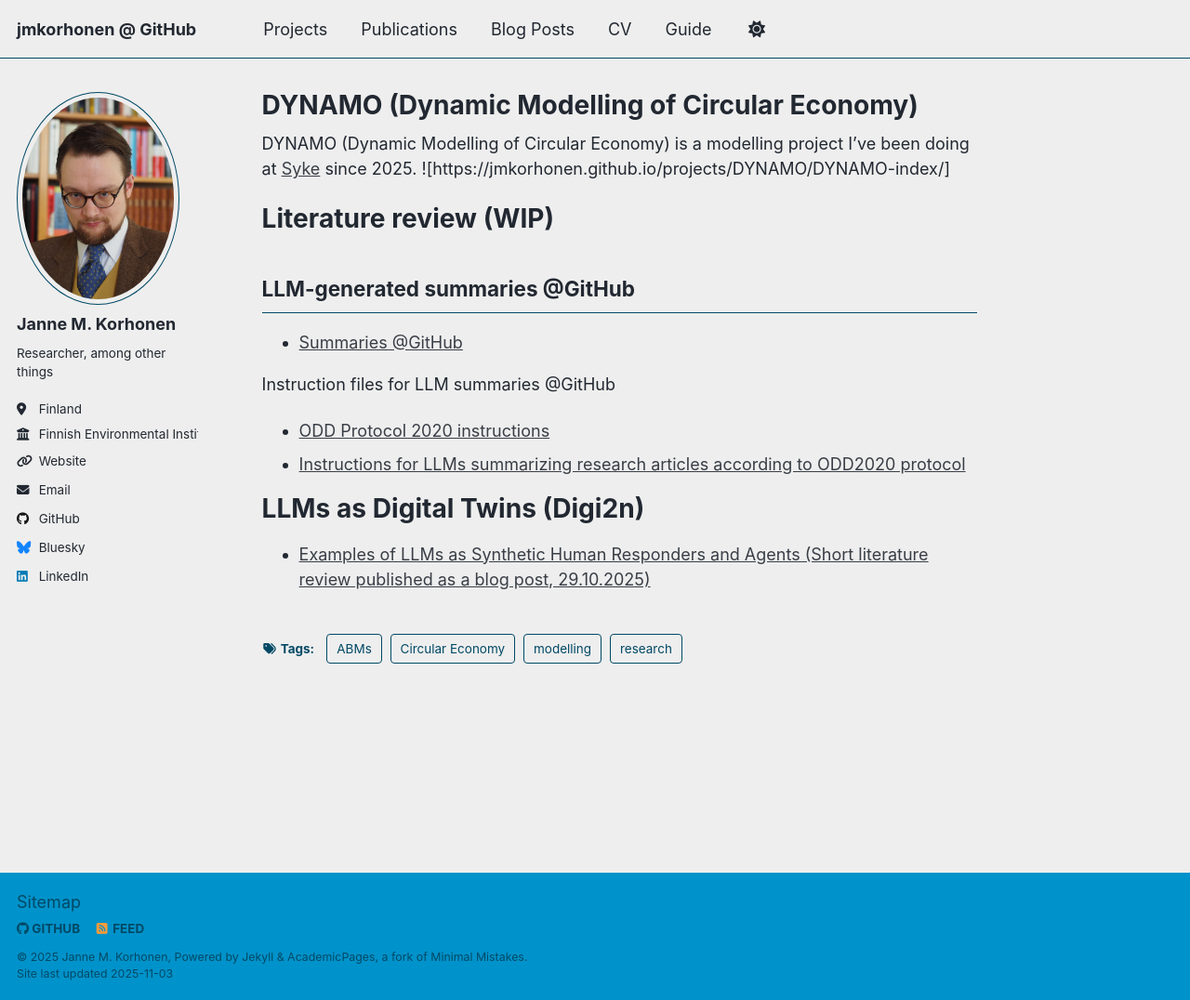
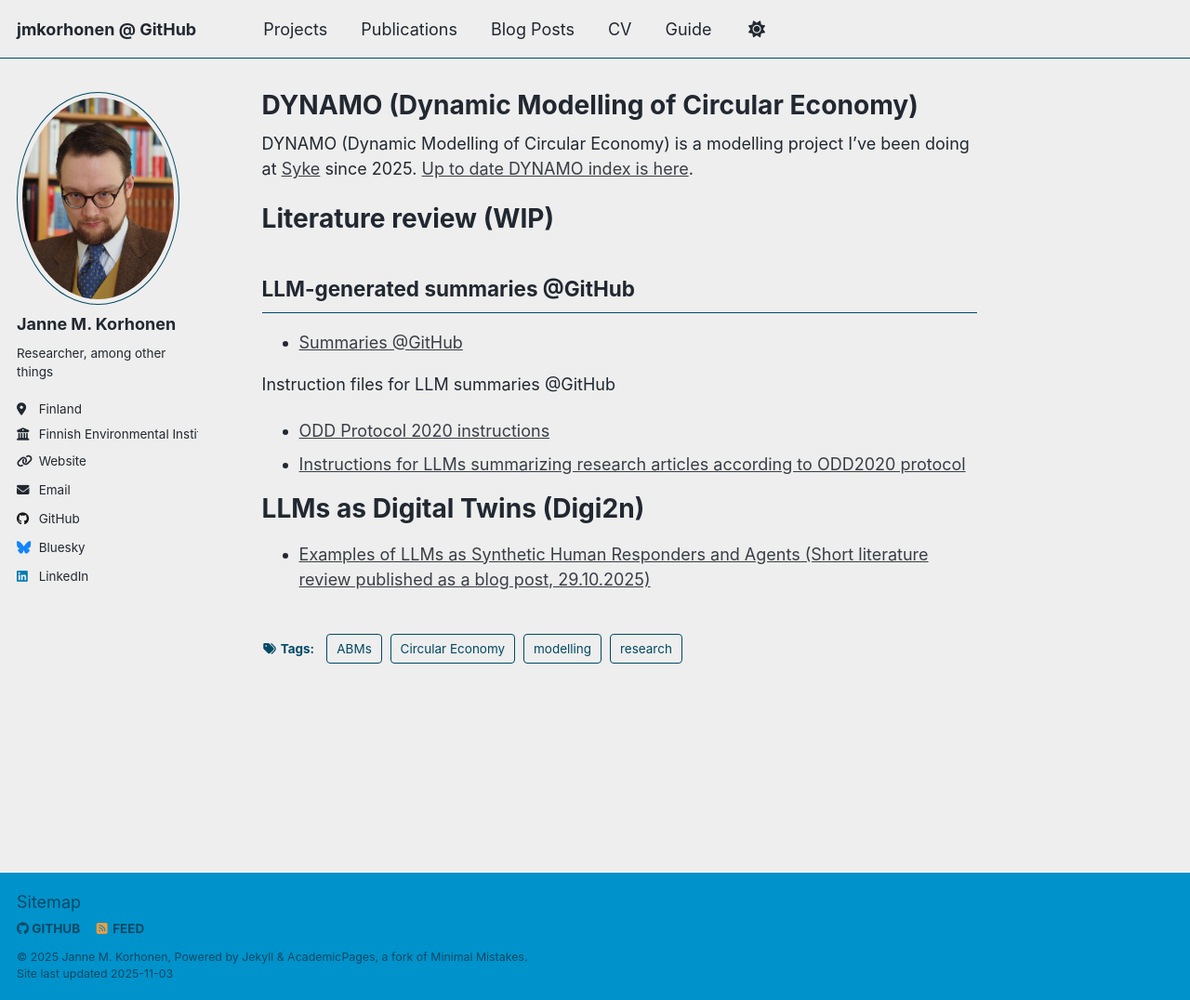
Before and after one commit to jmkorhonen/jmkorhonen.github.io, a Jekyll site: the page built from _pages/projects/DYNAMO.md, in a window 1280 px wide and 1076 px high. Shown: the whole window at 93% size. Built offline with Jekyll 4.4.1, drawn with Linux system fonts in a browser that asks for light colours; a script that is not in the unit is left out.

Commit message:
Update DYNAMO.md

```diff
--- a/_pages/projects/DYNAMO.md
+++ b/_pages/projects/DYNAMO.md
@@ -11,7 +11,7 @@
 ---
 
 DYNAMO (Dynamic Modelling of Circular Economy) is a modelling project I've been doing at [Syke](https://www.syke.fi/en) since 2025.
-![https://jmkorhonen.github.io/projects/DYNAMO/DYNAMO-index/]
+[Up to date DYNAMO index is here](https://jmkorhonen.github.io/projects/DYNAMO/DYNAMO-index/).
 
 # Literature review (WIP)
 
```
